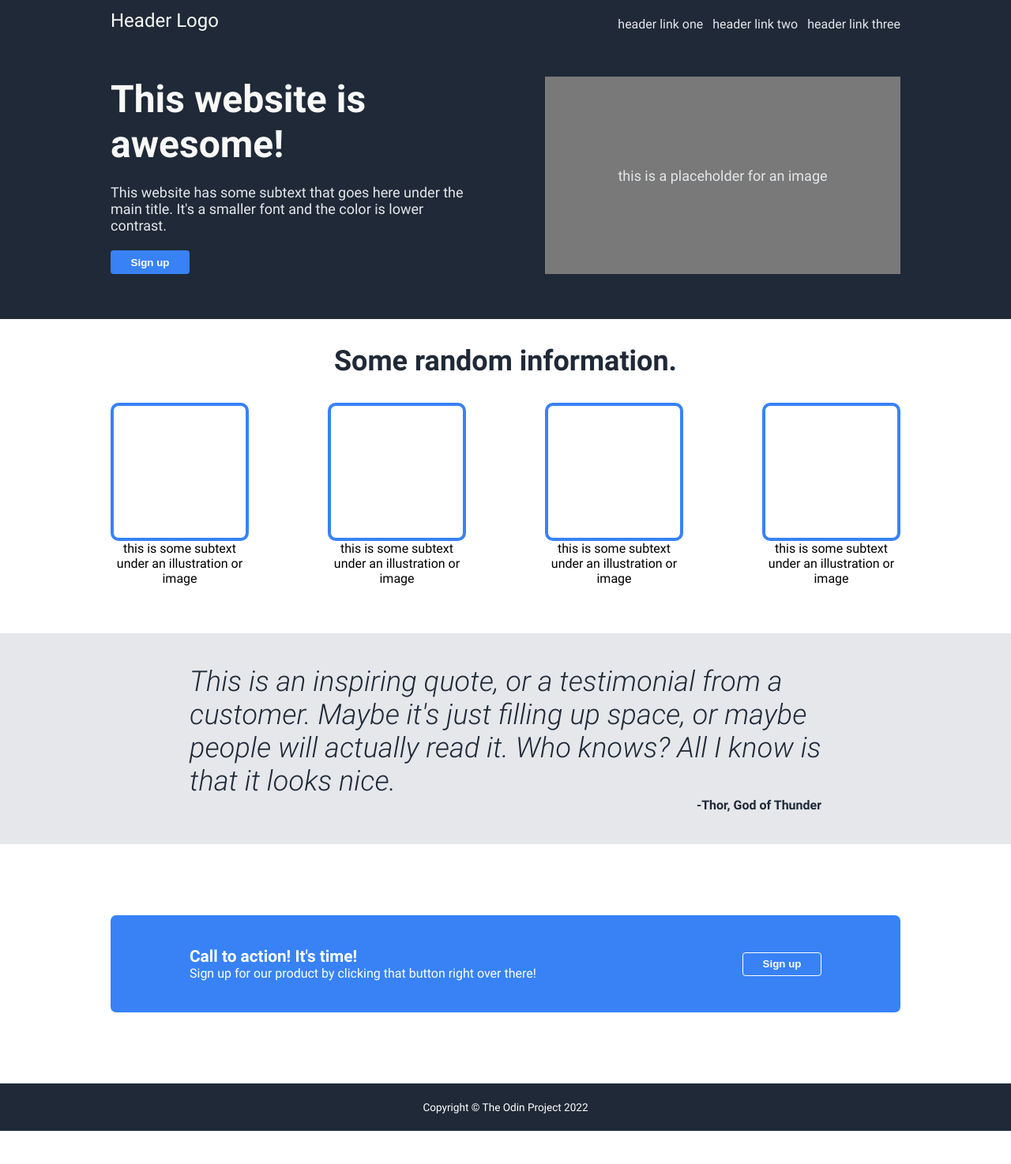
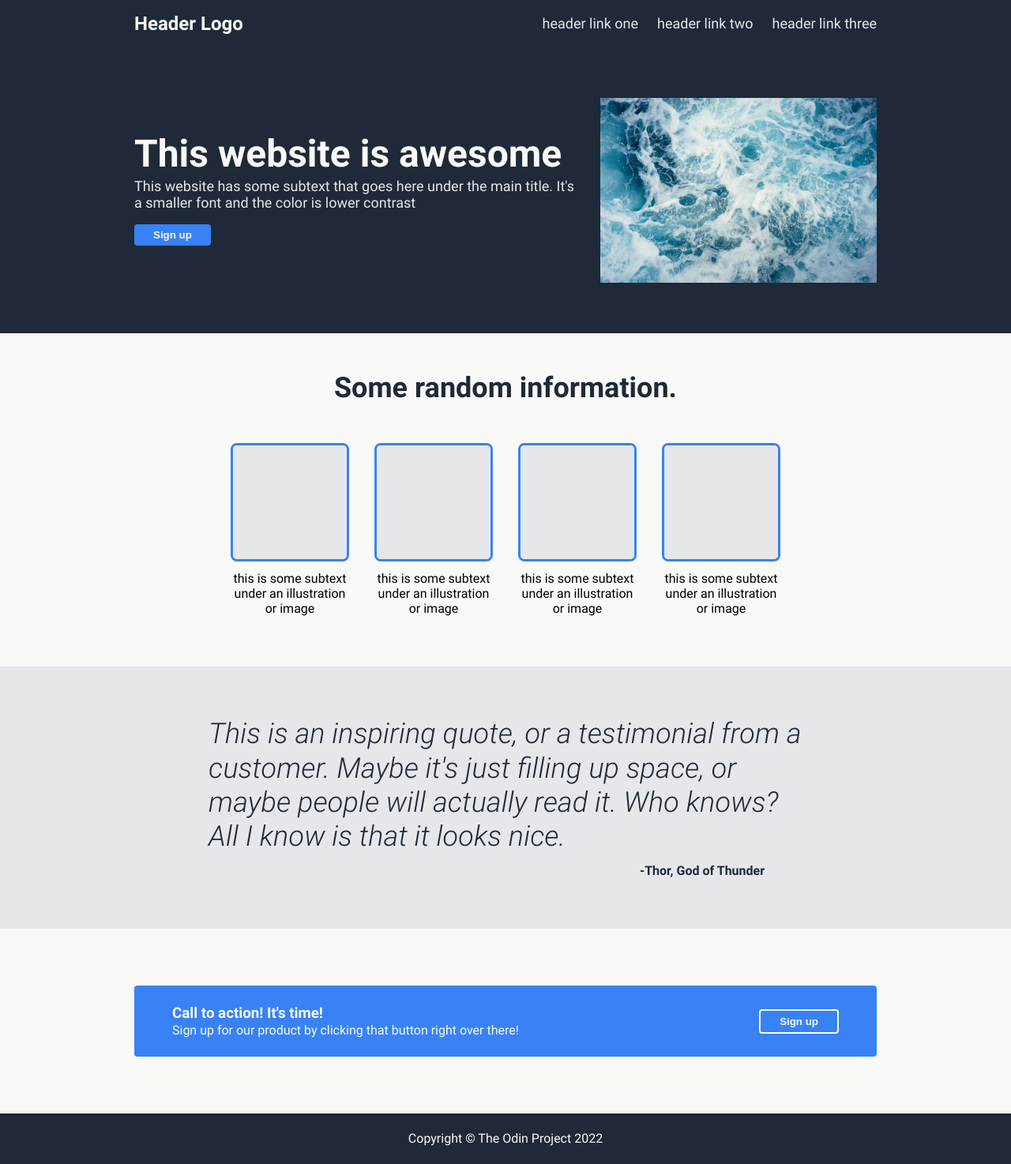
Before and after one commit to catagonus/landing-page, a plain HTML site: page index.html in a window 1280 px wide. Shown: the whole page at 79% size. Before the commit the page ends 1432 px from the top, so only its background shows below. Drawn offline with Linux system fonts and the light colour scheme.

Commit message:
completely rebuild site

```diff
--- a/index.html
+++ b/index.html
@@ -8,69 +8,97 @@
     <link rel="stylesheet" href="style.css">
 </head>
 <body>
-    <div class="section1">
-        <div class="hero">
     <div class="navbar">
+        <nav class="container">
             <div class="logo">Header Logo</div>
-                <div class="navlinks">
-                    <a href="">header link one</a>
-                    <a href="">header link two</a>
-                    <a href="">header link three</a>
+            <ul class="nav">
+                <li>
+                    <a href="#">header link one</a>
+                </li>
+                <li>
+                    <a href="#">header link two</a>
+                </li>
+                <li>
+                    <a href="#">header link three</a>
+                </li>
+            </ul>
+        </nav>
     </div>
-            </div>
-            <div class="header-content">
+
     <div class="header">
-                    <div class="heading">This website is awesome!</div>
-                    <div class="subheading">This website has some subtext that goes here under the main title. It's a smaller font and the color is lower contrast.</div>
+        <div class="container">
+            <div>
+                <h1>This website is awesome</h1>
+                <p>
+                    This website has some subtext that goes here under the main title. It's a smaller font and the color is lower contrast
+                </p>
                 <button>Sign up</button>
             </div>
-                <div class="placeholder">this is a placeholder for an image</div>
-            </div>
+            <img src="images/ocean.jpg" alt="foaming waves in a deep turqouise sea">
         </div>
     </div>
 
-    <div class="section2">
     <div class="information">
-            <div class="info-heading">Some random information.</div>
-            <div class="info-grid">
-                <div class="info-item">
-                    <div class="info-image"></div>
-                    <div class="info-text">this is some subtext under an illustration or image</div>
+        <div class="container">
+            <h2>Some random information.</h2>
+            <div class="images">
+                <div class="image">
+                    <img src="images/square-pic.png" alt="">
+                    <p>
+                        this is some subtext under an illustration or image
+                    </p>
                 </div>
-                <div class="info-item">
-                    <div class="info-image"></div>
-                    <div class="info-text">this is some subtext under an illustration or image</div>
+                <div class="image">
+                    <img src="images/square-pic.png" alt="">
+                    <p>
+                        this is some subtext under an illustration or image
+                    </p>
                 </div>
-                <div class="info-item">
-                    <div class="info-image"></div>
-                    <div class="info-text">this is some subtext under an illustration or image</div>
+                <div class="image">
+                    <img src="images/square-pic.png" alt="">
+                    <p>
+                        this is some subtext under an illustration or image
+                    </p>
                 </div>
-                <div class="info-item">
-                    <div class="info-image"></div>
-                    <div class="info-text">this is some subtext under an illustration or image</div>
+                <div class="image">
+                    <img src="images/square-pic.png" alt="">
+                    <p>
+                        this is some subtext under an illustration or image
+                    </p>
                 </div>
             </div>
         </div>
     </div>
 
-    <div class="section3">
-        <div class="quote-container">
-            <div class="quote">This is an inspiring quote, or a testimonial from a customer. Maybe it's just filling up space, or maybe people will actually read it. Who knows? All I know is that it looks nice.</div>
-            <div class="attrib">-Thor, God of Thunder</div>
+    <div class="quote">
+        <div class="container">
+            <blockquote>
+                This is an inspiring quote, or a testimonial from a customer. Maybe it's just filling up space, or maybe people will actually read it. Who knows? All I know is that it looks nice.
+            </blockquote>
+            <p>-Thor, God of Thunder</p>
         </div>
     </div>
 
-    <div class="section4">
-        <div class="cta">
-            <div class="cta-words">
-                <div class="cta-heading">Call to action! It's time!</div>
-                <div class="cta-text">Sign up for our product by clicking that button right over there!</div>
+    <div class="call-to-action">
+        <div class="container">
+            <div class="box">
+                <div>
+                    <h3>Call to action! It's time!</h3>
+                    <p>
+                        Sign up for our product by clicking that button right over there!
+                    </p>
                 </div>
                 <button>Sign up</button>
             </div>
         </div>
+    </div>
 
-    <div class="footer">Copyright &#169; The Odin Project 2022</div>
-
+    <div class="footer">
+        <div class="container">
+            <p>
+                Copyright &#169; The Odin Project 2022
+            </p>
+        </div>
+    </div>
 </body>
 </html>
--- a/style.css
+++ b/style.css
@@ -26,207 +26,203 @@
     font-style: normal;
 }
 
+* {
+    box-sizing: border-box;
+    margin: 0;
+    padding: 0;
+}
+
 body {
-    margin: 0;
-    font-family: 'Roboto';
+    font-family: 'Roboto', sans-serif;
+    background-color: #f9faf8;
+    line-height: 1.2;
+}
+
+ul {
+    list-style: none;
+}
+
+a {
+    text-decoration: none;
 }
 
 button {
     background-color: #3882f6;
+    color: #f9faf8;
+    font-weight: bold;
     border-radius: 4px;
-    color: white;
     border: none;
-    height: 30px;
-    width: 100px;
-    font-weight: bold;
-    flex: 0 0 auto;
+    padding: 6px 24px;
 }
 
-a {
-    color: #e5e7eb;
-    text-decoration: none;
-}
-
-.section1 {
-    background-color: #1f2937;
-    color: #f9faf8;
-    display: flex;
-    justify-content: center;
-}
-
-.hero {
-    /* margin: 0 150px; */
-    width: 1000px;
-    flex-shrink: 1;
-    display: flex;
-    flex-direction: column;
-    /* align-items: center; */
+.container {
+    max-width: 1000px;
+    margin: 0 auto;
+    padding: 0 30px;
 }
 
 .navbar {
+    background-color: #1f2937;
+    height: 60px;
+}
+
+.navbar .container {
     display: flex;
     justify-content: space-between;
-    align-items: flex-end;
-    margin-top: 12px;
+    align-items: center;
+    height: 100%;
 }
 
-.logo {
-    font-size: 24px;
+.navbar ul {
+    display: flex;
 }
 
-.navlinks {
-    display: flex;
-    justify-content: flex-end;
-    gap: 12px;
+.navbar ul li {
+    margin-left: 24px;
 }
 
-.header-content {
-    display: flex;
-    margin: 32px 0;
-    gap: 20px;
-    justify-content: space-between;
-    height: 300px;
-    align-items: center;
+.navbar .logo {
+    color: #f9faf8;
+    font-size: 24px;
+    font-weight: bolder;
+}
+
+.navbar a {
+    color: #e5e7eb;
     font-size: 18px;
-    color: #e5e7eb;
+}
+
+.navbar a:hover {
+    color: #3882f6;
 }
 
 .header {
-    width: 450px;
-    height: 250px;
+    background-color: #1f2937;
+    color: #e5e7eb;
+    font-size: 18px;
+    padding: 64px 0;
+}
+
+.header .container {
+    display: flex;
+    justify-content: space-between;
+    align-items: center;
+    gap: 32px;
+}
+
+.header h1 {
+    color: #f9faf8;
+    font-size: 48px;
+    font-weight: bolder;
+    margin-bottom: 6px;
+    line-height: 1;
+}
+
+.header p {
+    margin-bottom: 16px;
+}
+
+.header img {
+    max-width: 350px;
+}
+
+.information h2 {
+    color: #1f2937;
+    font-size: 36px;
+    font-weight: bolder;
+    padding: 48px 0;
+    text-align: center;
+}
+
+.information .images {
+    display: flex;
+    justify-content: center;
+    gap: 32px;
+    padding-bottom: 64px;
+}
+
+.information .image {
+    width: 150px;
+    text-align: center;
+}
+
+.information img {
+    height: 150px;
+    width: 150px;
+    border: 3px solid #3882f6;
+    border-radius: 8px;
+    margin-bottom: 8px;
+}
+
+.quote {
+    background-color: #e5e7eb;
+    color: #1f2937;
+}
+
+.quote .container {
     display: flex;
     flex-direction: column;
-    justify-content: space-between;
+    padding: 64px 124px;
 }
 
-.heading {
-    font-size: 48px;
-    font-weight: bolder;
-    color: #f9faf8;
+.quote blockquote {
+    font-size: 36px;
+    font-weight: lighter;
+    font-style: italic;
+    margin-bottom: 12px;
 }
 
-.subheading {}
-
-.placeholder {
-    background-color: #787978;
-    display: flex;
-    justify-content: center;
-    align-items: center;
-    width: 450px;
-    height: 250px;
-    flex: 0 0 auto;
+.quote p {
+    align-self: flex-end;
+    font-weight: bold;
+    margin-right: 48px;
 }
 
-.section2 {
-    display: flex;
-    justify-content: center;
+.call-to-action {
+    padding: 72px 30px;
 }
 
-.information {
-    margin: 0 150px;
+.call-to-action .box {
+    background-color: #3882f6;
+    padding: 24px 48px;
+    border-radius: 4px;
+    color: #f9faf8;
     display: flex;
-    flex-direction: column;
+    justify-content: space-between;
     align-items: center;
 }
 
-.info-heading {
-    font-size: 36px;
-    font-weight: bolder;
-    color: #1f2937;
-    margin: 32px 0;
+.call-to-action button {
+    border: 2px solid #f9faf8;
 }
 
-.info-grid {
-    display: flex;
-    width: 1000px;
-    box-sizing: border-box;
-    flex-shrink: 1;
-    justify-content: space-between;
-    margin-bottom: 60px;
-}
-
-.info-item {
-    width: 175px;
-    display: flex;
-    flex-direction: column;
-}
-
-.info-image {
-    height: 175px;
-    width: 175px;
-    border: 4px solid #3882f6;
-    border-radius: 10px;
-    box-sizing: border-box;
-}
-
-.info-text {
-    text-align: center;
-}
-
-.section3 {
-    background-color: #e5e7eb;
-    color: #1f2937;
-    display: flex;
-    justify-content: center;
-}
-
-.quote-container {
-    width: 800px;
-    display: flex;
-    flex-direction: column;
-    align-items: center;
-    padding: 40px 0;
-}
-
-.quote {
-    font-weight: lighter;
-    font-style: italic;
-    font-size: 36px;
-}
-
-.attrib {
-    font-weight: bold;
-    align-self: flex-end;
-}
-
-.section4 {
+.footer {
+    background-color: #1f2937;
+    color: #f9faf8;
+    height: 64px;
     display: flex;
     justify-content: center;
     align-items: center;
 }
 
-.cta {
-    background-color: #3882f6;
-    color: white;
-    width: 1000px;
-    box-sizing: border-box;
-    display: flex;
-    justify-content: space-between;
+@media(max-width:768px) {
+    .header .container {
+        flex-direction: column;
         align-items: center;
-    padding: 40px 100px;
-    border-radius: 7px;
-    margin: 90px 0;
+        text-align: center;
     }
 
-.cta-words {}
-
-.cta-heading {
-    font-weight: bolder;
-    font-size: 1.3em;
+    .information .images {
+        flex-direction: column;
+        align-items: center;
     }
 
-.cta-text {}
-
-.cta button {
-    border: 1px solid white;
+    .information .image {
+        width: 300px;
     }
 
-.footer {
-    background-color: #1f2937;
-    color: white;
-    display: flex;
-    justify-content: center;
-    align-items: center;
-    height: 60px;
-    font-size: .85em;
+    .information img {
+        height: 300px;
+        width: 300px;
     }
+}
```
Also changed, not shown: images/ocean.jpg (added), images/square-pic.png (added). Lines whose indentation alone changed are shown as unchanged.
